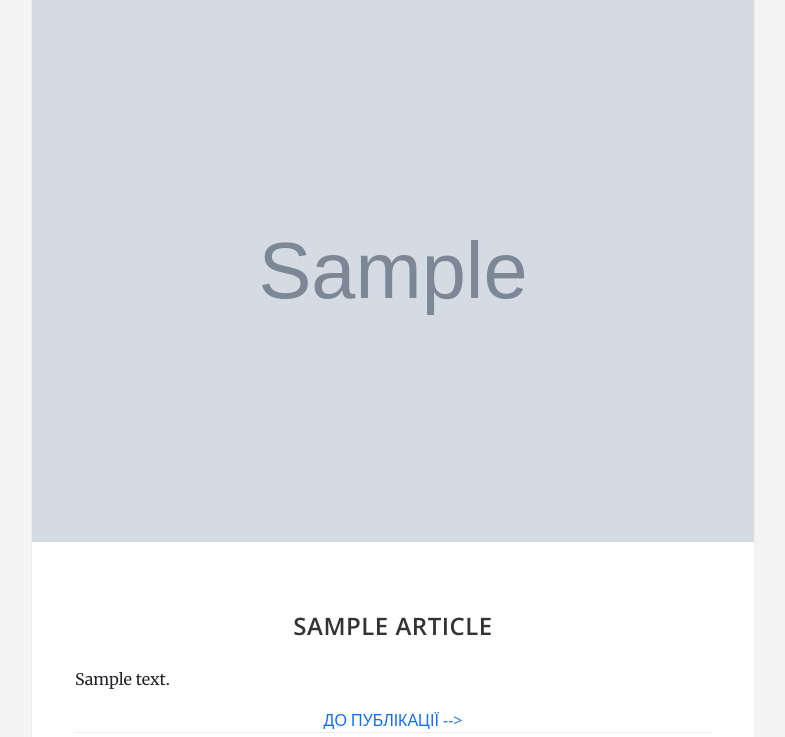
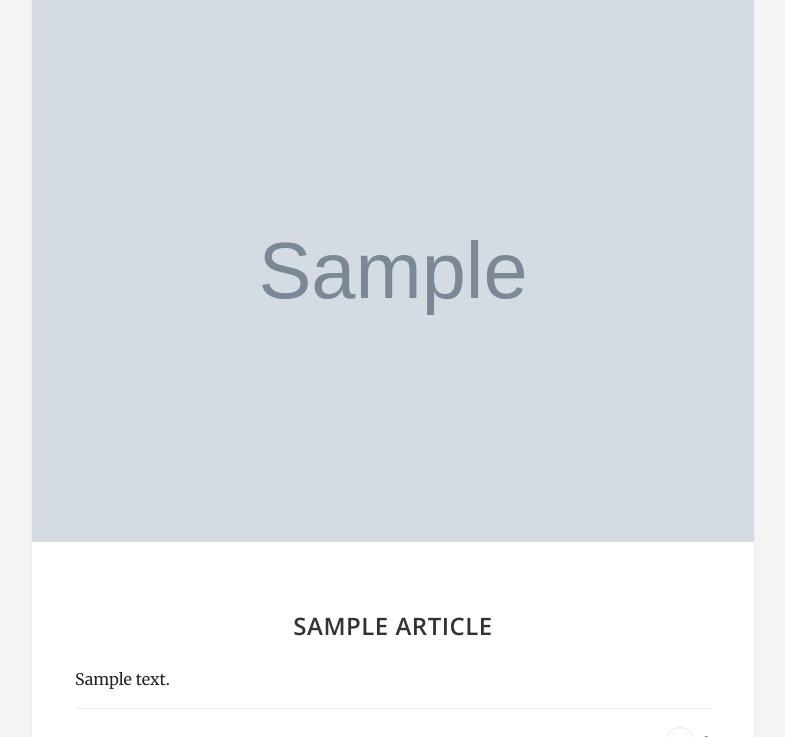
Before and after one commit to LevArisUA/yii2, a Yii app: template views/site/index.php in a window 1280 px wide. Shown: the part 51-788 px from the top of the page, without its empty margins (60-845 px from the left). Run offline with PHP 8.4 and a stand-in for Yii, Linux system fonts and the light colour scheme; the template is opened without the code that fills it: most values are stand-ins (such as "Sample title", 1, 10 or a date in 2020); grey boxes marked "Sample" are stand-in pictures; data that the repository does not hold is empty; some libraries are stand-ins or nearby versions.

Commit message:
Fixed links

```diff
--- a/views/site/index.php
+++ b/views/site/index.php
@@ -7,19 +7,18 @@ use app\models\User;
     <?php foreach ($articles as $article): ?>
         <article class="post">
             <div class="post-thumb">
-                <a href=""><img class="img-index" src="<?= $article->getImage() ?> " alt="Image"></a>
+                <a href="<?= Url::toRoute(['/view', 'id'=>$article->id]) ?>">
+                <img class="img-index" src="<?= $article->getImage() ?> " alt="Image"></a>
             </div>
             <div class="post-content">
                 <header class="entry-header text-center text-uppercase">
-                    <h6><a href="">
+                    <h6><a href="<?= Url::toRoute(['/topic', 'id' => $article->topic_id]) ?>">
                         <?php echo Topic::find()->where(['id' => $article->topic_id])->one()->name; ?></a></h6>
-                    <h1 class="entry-title"><a href=""> <?= $article->title; ?> </a></h1>
+                    <h1 class="entry-title"><a href="<?= Url::toRoute(['/view', 'id'=>$article->id]) ?>"> <?= $article->title; ?> </a></h1>
                 </header>
                 <div class="entry-content">
                     <p> <?= mb_strimwidth($article->description,0, 360, "..."); ?> </p>
-                    <div class="btn-continue-reading text-center text-uppercase">
-                        <a href="<?= Url::toRoute(['/view', 'id'=>$article->id]) ?>" class="more-link">До публікації --></a>
-                    </div>
+
                 </div>
                 <div class="social-share">
                     <span class="social-share-title pull-left text-capitalize"> Користувач:
--- a/views/site/single.php
+++ b/views/site/single.php
@@ -6,7 +6,7 @@
 <div class="col-md-8">
     <article class="post">
         <div class="post-thumb">
-            <a href="blog.html"><img src="<?= $article->getImage() ?>" alt=" image"></a>
+            <a href="<?= Url::toRoute(['/view', 'id'=>$article->id]) ?>"><img src="<?= $article->getImage() ?>" alt=" image"></a>
         </div>
         <div class="post-content">
             <header class="entry-header text-center text-uppercase">
@@ -14,7 +14,7 @@
                     <a href="<?= Url::toRoute(['/topic', 'id' => $article->topic_id]) ?>">
                     <?php echo Topic::find()->where(['id' => $article->topic_id])->one()->name; ?></a>
                 </h6>
-                <h1 class="entry-title"><a href="view?id=<?= $article->id; ?>"><?= $article->title; ?></a></h1>
+                <h1 class="entry-title"><a href="<?= Url::toRoute(['/view', 'id'=>$article->id]) ?>"><?= $article->title; ?></a></h1>
             </header>
             <div class="entry-content">
                 <?= $article->description; ?>
```
